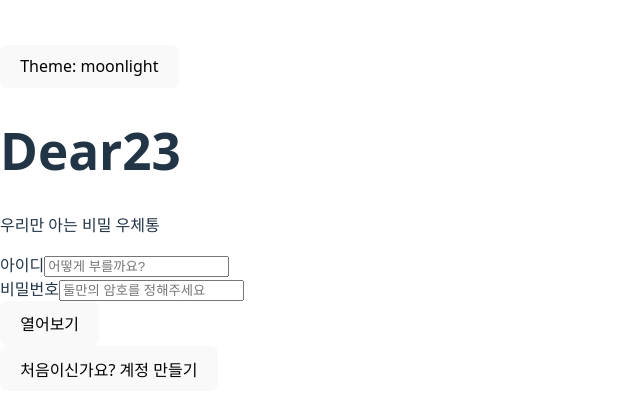
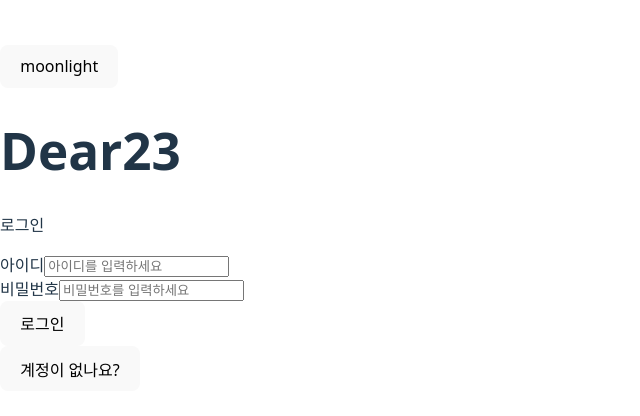
Before and after one commit to zamk-DAV/Dday23, a React (Vite) app: page /auth in a window 1280 px wide. Shown: the part 182-598 px from the top of the page, without its empty margins (0-640 px from the left). Built offline with nearby package versions, Linux system fonts and the light colour scheme; the HTML template or start-up script is replaced by a standard one; a web font is replaced by a local one.

Commit message:
refactor: simplify AuthPage to minimal clean design

```diff
--- a/src/features/auth/AuthPage.tsx
+++ b/src/features/auth/AuthPage.tsx
@@ -15,7 +15,7 @@ export const AuthPage: React.FC = () => {
     const { theme, setTheme } = useThemeStore();
 
     const nextTheme = () => {
-        const themes: ThemeType[] = ['moonlight', 'apple', 'forest', 'clay', 'cat', 'morning', 'pastel', 'milktea', 'modern', 'grayscale', 'everest', 'dark'];
+        const themes: ThemeType[] = ['moonlight', 'apple', 'forest', 'modern', 'dark'];
         const currentIndex = themes.indexOf(theme);
         const nextIndex = (currentIndex + 1) % themes.length;
         setTheme(themes[nextIndex]);
@@ -29,96 +29,76 @@ export const AuthPage: React.FC = () => {
         try {
             if (isSignUp) {
                 await signUpWithId(userId, password);
-                alert('가입을 환영해요! 이제 로그인을 시도해주세요.');
+                alert('가입 완료! 로그인해주세요.');
                 setIsSignUp(false);
             } else {
                 await signInWithId(userId, password);
             }
         } catch (err: any) {
-            setError(err.message === 'Invalid login credentials' ? '아이디 또는 비밀번호가 맞지 않아요.' : err.message);
+            setError(err.message === 'Invalid login credentials' ? '아이디 또는 비밀번호가 틀렸어요.' : err.message);
         } finally {
             setLoading(false);
         }
     };
 
     return (
-        <div className="min-h-screen flex items-center justify-center p-6 bg-bg-secondary relative overflow-hidden font-base transition-colors duration-700">
-            {/* Ambient Background Blur */}
-            <div className="absolute top-[-20%] left-[-10%] w-[60%] h-[60%] bg-accent/10 rounded-full blur-[120px] pointer-events-none" />
-            <div className="absolute bottom-[-20%] right-[-10%] w-[60%] h-[60%] bg-accent/10 rounded-full blur-[120px] pointer-events-none" />
-
-            {/* Noise Texture Overlay */}
-            <div className="absolute inset-0 opacity-[0.04] pointer-events-none mix-blend-overlay" style={{ filter: 'url(#grainy)' }} />
-
-            {/* Quick Theme Toggle (Helper) */}
+        <div className="min-h-screen flex items-center justify-center p-6 bg-bg-primary">
+            {/* Theme Toggle */}
             <button
                 onClick={nextTheme}
-                className="absolute top-8 right-8 text-[10px] tracking-[0.2em] text-text-secondary/40 hover:text-text-primary transition-colors border border-text-secondary/20 rounded-full px-3 py-1 z-50 uppercase"
+                className="fixed top-6 right-6 text-xs text-text-secondary hover:text-text-primary transition-colors"
             >
-                Theme: {theme}
+                {theme}
             </button>
 
             <motion.div
-                initial={{ opacity: 0, y: 40 }}
+                initial={{ opacity: 0, y: 20 }}
                 animate={{ opacity: 1, y: 0 }}
-                transition={{ duration: 1.2, ease: [0.22, 1, 0.36, 1] }}
-                className="w-full max-w-[420px] z-10"
+                transition={{ duration: 0.5 }}
+                className="w-full max-w-sm"
             >
-                {/* Envelope-style Card with Defined Borders */}
-                <div className="relative group">
-                    <div className="absolute inset-0 bg-text-primary/5 rounded-[40px] translate-y-3 blur-2xl opacity-60 transition-transform group-hover:translate-y-4" />
-
-                    <div className="relative bg-bg-primary border-[1.5px] border-text-primary/20 rounded-[40px] p-12 shadow-sm overflow-hidden transition-colors duration-700">
-                        {/* Top Flap Decorative Line (Sharp & Clear) */}
-                        <div className="absolute top-0 left-12 right-12 h-[2px] bg-gradient-to-r from-transparent via-accent to-transparent opacity-80" />
-
-                        <div className="text-center space-y-4 mb-14">
-                            <motion.h1
-                                className="text-5xl font-serif text-text-primary tracking-tight leading-none"
-                                initial={{ opacity: 0 }}
-                                animate={{ opacity: 1 }}
-                                transition={{ delay: 0.4 }}
-                            >
-                                Dear23
-                            </motion.h1>
-                            <p className="text-text-secondary text-[11px] font-medium tracking-[0.3em] uppercase opacity-60">
-                                {isSignUp ? '우리의 새로운 공간을 만들어요' : '우리만 아는 비밀 우체통'}
+                {/* Header */}
+                <div className="text-center mb-10">
+                    <h1 className="text-3xl font-semibold text-text-primary mb-2">Dear23</h1>
+                    <p className="text-sm text-text-secondary">
+                        {isSignUp ? '새 계정 만들기' : '로그인'}
                     </p>
                 </div>
 
-                        <form onSubmit={handleAuth} className="space-y-8">
-                            <div className="space-y-6">
-                                <div className="space-y-2">
-                                    <label className="text-[10px] font-bold text-text-secondary/60 ml-1 uppercase tracking-widest">아이디</label>
+                {/* Form Card */}
+                <div className="bg-bg-secondary rounded-2xl p-8">
+                    <form onSubmit={handleAuth} className="space-y-5">
+                        <div>
+                            <label className="block text-xs text-text-secondary mb-2">아이디</label>
                             <input
                                 type="text"
-                                        placeholder="어떻게 부를까요?"
-                                        className="w-full p-4 rounded-2xl bg-bg-secondary/50 border-[1.5px] border-text-primary/10 focus:border-accent focus:bg-bg-primary outline-none transition-all placeholder:text-text-placeholder/50 text-text-primary shadow-[inset_0_2px_4px_rgba(0,0,0,0.02)]"
+                                placeholder="아이디를 입력하세요"
+                                className="w-full px-4 py-3 rounded-xl bg-bg-primary border border-text-primary/10 focus:border-accent focus:outline-none text-text-primary text-sm placeholder:text-text-placeholder"
                                 value={userId}
                                 onChange={(e) => setUserId(e.target.value)}
                                 required
                             />
                         </div>
-                                <div className="space-y-2">
-                                    <label className="text-[10px] font-bold text-text-secondary/60 ml-1 uppercase tracking-widest">비밀번호</label>
+
+                        <div>
+                            <label className="block text-xs text-text-secondary mb-2">비밀번호</label>
                             <input
                                 type="password"
-                                        placeholder="둘만의 암호를 정해주세요"
-                                        className="w-full p-4 rounded-2xl bg-bg-secondary/50 border-[1.5px] border-text-primary/10 focus:border-accent focus:bg-bg-primary outline-none transition-all placeholder:text-text-placeholder/50 text-text-primary shadow-[inset_0_2px_4px_rgba(0,0,0,0.02)]"
+                                placeholder="비밀번호를 입력하세요"
+                                className="w-full px-4 py-3 rounded-xl bg-bg-primary border border-text-primary/10 focus:border-accent focus:outline-none text-text-primary text-sm placeholder:text-text-placeholder"
                                 value={password}
                                 onChange={(e) => setPassword(e.target.value)}
                                 required
                             />
                         </div>
-                            </div>
 
-                            <AnimatePresence mode="wait">
+                        <AnimatePresence>
                             {error && (
                                 <motion.p
-                                        initial={{ opacity: 0, y: -10 }}
-                                        animate={{ opacity: 1, y: 0 }}
+                                    initial={{ opacity: 0 }}
+                                    animate={{ opacity: 1 }}
                                     exit={{ opacity: 0 }}
-                                        className="text-[11px] text-error text-center font-medium tracking-tight"
+                                    className="text-xs text-error text-center"
                                 >
                                     {error}
                                 </motion.p>
@@ -129,22 +109,21 @@ export const AuthPage: React.FC = () => {
                             type="submit"
                             variant="primary"
                             size="lg"
-                                className="w-full h-16 rounded-[24px] bg-text-primary text-bg-primary hover:opacity-90 transition-all text-xs font-bold tracking-[0.2em] shadow-xl active:scale-[0.97] border border-text-primary/10"
+                            className="w-full py-3 rounded-xl bg-accent text-bg-primary font-medium text-sm hover:opacity-90 transition-opacity"
                             isLoading={loading}
                         >
-                                {isSignUp ? '만들기' : '열어보기'}
+                            {isSignUp ? '가입하기' : '로그인'}
                         </Button>
                     </form>
 
-                        <div className="mt-12 text-center border-t border-text-primary/5 pt-8">
+                    <div className="mt-6 text-center">
                         <button
                             type="button"
                             onClick={() => setIsSignUp(!isSignUp)}
-                                className="text-[10px] text-text-secondary/60 hover:text-text-primary transition-colors font-medium tracking-widest uppercase"
+                            className="text-xs text-text-secondary hover:text-text-primary transition-colors"
                         >
-                                {isSignUp ? '이미 공간이 있나요? 로그인' : '처음이신가요? 계정 만들기'}
+                            {isSignUp ? '이미 계정이 있나요?' : '계정이 없나요?'}
                         </button>
-                        </div>
                     </div>
                 </div>
             </motion.div>
```
Lines whose indentation alone changed are shown as unchanged.
